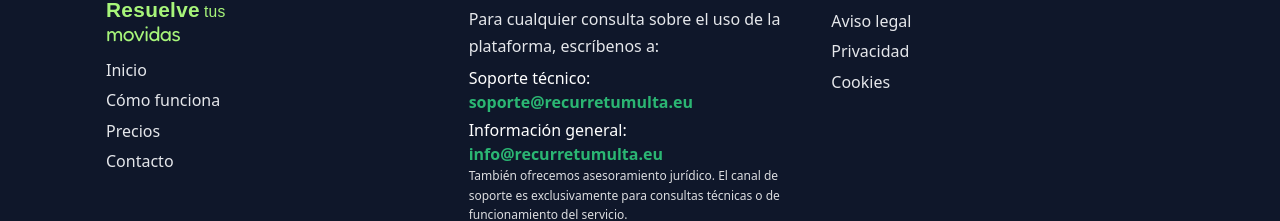
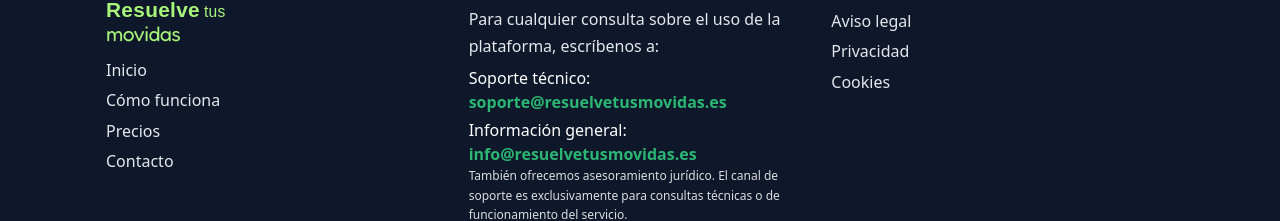
Before and after one commit to SOLUZZZZZZ1/recurretumulta-frontendweb3-8-26, a React (Vite) app: page /#/ in a window 1280 px wide. Shown: the part 1789-2010 px from the top of the page. Built offline with nearby package versions, Linux system fonts and the light colour scheme.

Commit message:
Actualiza correos de contacto al dominio .es (#23)

```diff
--- a/src/components/Footer.jsx
+++ b/src/components/Footer.jsx
@@ -77,14 +77,14 @@ export default function Footer() {
           </p>
           <p style={{ marginTop: 6, marginBottom: 4 }}>
             Soporte técnico:{" "}
-            <a href="mailto:soporte@recurretumulta.eu" style={{ color: "#2bb673", fontWeight: 700 }}>
-              soporte@recurretumulta.eu
+            <a href="mailto:soporte@resuelvetusmovidas.es" style={{ color: "#2bb673", fontWeight: 700 }}>
+              soporte@resuelvetusmovidas.es
             </a>
           </p>
           <p style={{ marginTop: 0 }}>
             Información general:{" "}
-            <a href="mailto:info@recurretumulta.eu" style={{ color: "#2bb673", fontWeight: 700 }}>
-              info@recurretumulta.eu
+            <a href="mailto:info@resuelvetusmovidas.es" style={{ color: "#2bb673", fontWeight: 700 }}>
+              info@resuelvetusmovidas.es
             </a>
           </p>
           <p style={{ fontSize: 12, opacity: 0.85, lineHeight: 1.6 }}>
--- a/src/pages/AvisoLegal.jsx
+++ b/src/pages/AvisoLegal.jsx
@@ -22,8 +22,8 @@ export default function AvisoLegal() {
             <li><b>Titular:</b> LA TALAMANQUINA, S.L.</li>
             <li><b>NIF:</b> B75440115</li>
             <li><b>Domicilio social:</b> Calle Velázquez, 15 – 28001 Madrid (España)</li>
-            <li><b>Correo de información general:</b> <a href="mailto:info@recurretumulta.eu">info@recurretumulta.eu</a></li>
-            <li><b>Soporte técnico:</b> <a href="mailto:soporte@recurretumulta.eu">soporte@recurretumulta.eu</a></li>
+            <li><b>Correo de información general:</b> <a href="mailto:info@resuelvetusmovidas.es">info@resuelvetusmovidas.es</a></li>
+            <li><b>Soporte técnico:</b> <a href="mailto:soporte@resuelvetusmovidas.es">soporte@resuelvetusmovidas.es</a></li>
           </ul>
 
           <p className="sr-p mt-4">
--- a/src/pages/Contacto.jsx
+++ b/src/pages/Contacto.jsx
@@ -2,7 +2,7 @@ import React from "react";
 import Seo from "../components/Seo.jsx";
 
 export default function Contacto() {
-  const supportEmail = "soporte@recurretumulta.eu";
+  const supportEmail = "soporte@resuelvetusmovidas.es";
   const subject = encodeURIComponent("Consulta RTM");
   const mailto = `mailto:${supportEmail}?subject=${subject}`;
 
@@ -110,8 +110,8 @@ export default function Contacto() {
               </p>
               <p style={{ margin: "14px 0 0", color: "#64748b", lineHeight: 1.6 }}>
                 Para información general:{" "}
-                <a href="mailto:info@recurretumulta.eu" style={{ color: "#159455", fontWeight: 800 }}>
-                  info@recurretumulta.eu
+                <a href="mailto:info@resuelvetusmovidas.es" style={{ color: "#159455", fontWeight: 800 }}>
+                  info@resuelvetusmovidas.es
                 </a>
               </p>
             </div>
--- a/src/pages/Precios.jsx
+++ b/src/pages/Precios.jsx
@@ -313,9 +313,9 @@ export default function Precios() {
             }}
           >
             ¿Tienes dudas sobre las tarifas?{" "}
-            <a href="mailto:soporte@recurretumulta.eu">soporte@recurretumulta.eu</a>
+            <a href="mailto:soporte@resuelvetusmovidas.es">soporte@resuelvetusmovidas.es</a>
             {" · "}
-            <a href="mailto:info@recurretumulta.eu">info@recurretumulta.eu</a>
+            <a href="mailto:info@resuelvetusmovidas.es">info@resuelvetusmovidas.es</a>
           </div>
 
           <div
--- a/src/pages/Privacidad.jsx
+++ b/src/pages/Privacidad.jsx
@@ -24,11 +24,11 @@ export default function Privacidad() {
 
           <p className="sr-p">
             Puedes ejercer tus derechos de protección de datos escribiendo a
-            <a href="mailto:info@recurretumulta.eu"> info@recurretumulta.eu</a>.
+            <a href="mailto:info@resuelvetusmovidas.es"> info@resuelvetusmovidas.es</a>.
           </p>
           <p className="sr-p">
             Para consultas técnicas sobre el funcionamiento de la plataforma, escribe a
-            <a href="mailto:soporte@recurretumulta.eu"> soporte@recurretumulta.eu</a>.
+            <a href="mailto:soporte@resuelvetusmovidas.es"> soporte@resuelvetusmovidas.es</a>.
           </p>
         </div>
       </main>
```
